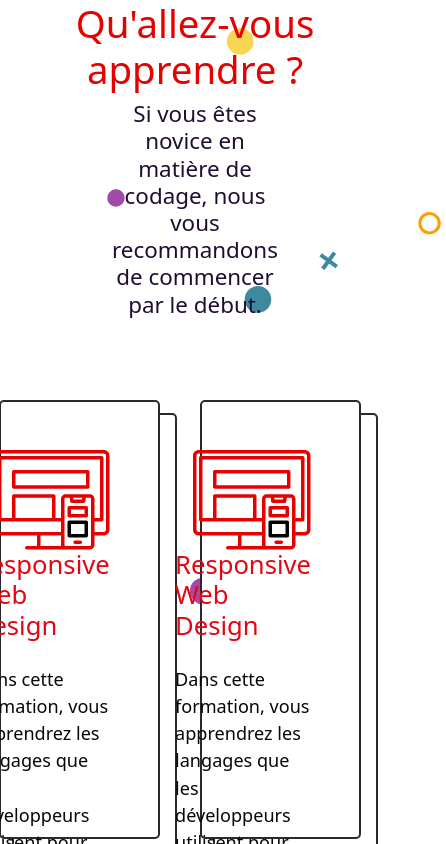
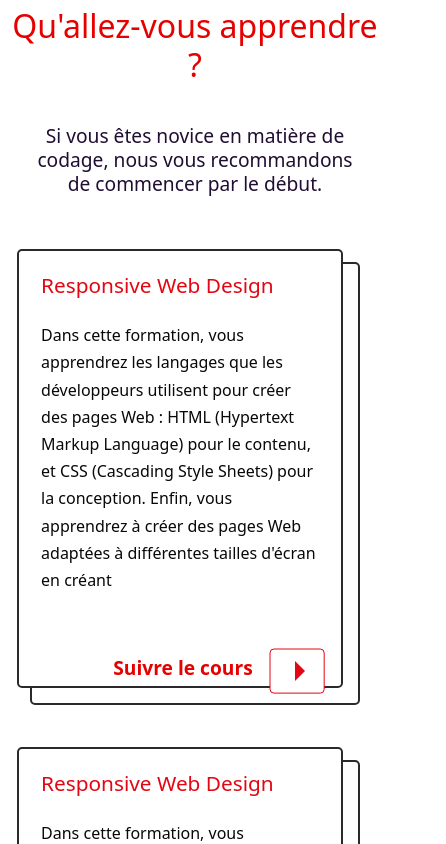
Before and after one commit to ExcaliburSims/landing, a React (Create React App) app: page / in a window 390 px wide. Shown: the top 844 px of the page, 446 px wide, since content can reach past the window. Built offline with nearby package versions, Linux system fonts and the light colour scheme.

Commit message:
feat: add section responsive

```diff
--- a/src/components/Card-formation.css
+++ b/src/components/Card-formation.css
@@ -11,6 +11,7 @@
   width: 100%;
   border: solid #2b292b 2px;
   border-radius: 5px;
+  padding: 4rem !important;
   background-color: rgb(255, 255, 255);
   color: rgb(8, 8, 8);
   position: relative;
@@ -31,3 +32,69 @@
   font-size: 1.25rem;
   line-height: 1.5rem;
 }
+
+/* Responsive */
+
+@media screen and (min-width: 2560px) {
+  .overlay {
+    height: 60%;
+    width: 45%;
+    margin: 2%;
+  }
+}
+
+@media screen and (max-width: 768px) {
+  .overlay {
+    height: 70%;
+    width: 90%;
+    margin-top: 5% !important;
+  }
+  .square {
+    padding: 4rem !important;
+  }
+  .card-link {
+    font-size: 1.2rem;
+    text-align: right !important;
+    padding-bottom: 10px !important;
+    font-weight: 600;
+  }
+  .link-container {
+    padding-top: 0 !important;
+  }
+}
+
+@media screen and (max-width: 576px) {
+  .overlay {
+    width: 90%;
+    margin-bottom: 10%;
+  }
+  .square {
+    padding: 1rem !important;
+  }
+  .card-content {
+    padding: 2% !important;
+  }
+
+  .card-icon {
+    width: 20%;
+    height: 20%;
+    position: absolute;
+    display: none;
+  }
+  .card-title {
+    font-size: 1.3rem;
+  }
+  .card-text {
+    font-size: 1rem;
+    line-height: 1.7rem;
+  }
+  .card-link {
+    font-size: 1.2rem;
+    text-align: right !important;
+    padding-bottom: 10px !important;
+    font-weight: 600;
+  }
+  .link-container {
+    padding-top: 0 !important;
+  }
+}
--- a/src/components/Card-formation.tsx
+++ b/src/components/Card-formation.tsx
@@ -5,11 +5,13 @@ import PlayIcon from "./assets/svg/play.svg";
 const Card = () => {
   return (
     <div className="overlay">
-      <div className="square">
-        <div className="d-flex align-items-end flex-column pt-5 pb-4 pe-5 ps-5">
-          <img src={LaptopIcon} alt="Laptop icon" />
+      <div className="square ">
+        <div className="d-flex align-items-end flex-column card-content">
+          <div className="icon-container">
+            <img src={LaptopIcon} alt="Laptop icon" className="card-icon" />
+          </div>
           <div>
-            <h2 className="w-50 card-title">Responsive Web Design</h2>
+            <h2 className=" card-title">Responsive Web Design</h2>
             <p className="mt-4 card-text">
               Dans cette formation, vous apprendrez les langages que les
               développeurs utilisent pour créer des pages Web : HTML (Hypertext
@@ -19,9 +21,9 @@ const Card = () => {
             </p>
           </div>
         </div>
-        <div className="d-flex align-items-end justify-content-end flex-row pe-5">
+        <div className="text-end pt-5 link-container">
           <span className="card-link pe-3">Suivre le cours</span>
-          <img src={PlayIcon} alt="Laptop icon" />
+          <img src={PlayIcon} alt="Laptop icon" className="play" />
         </div>
       </div>
     </div>
--- a/src/components/Section-formation.css
+++ b/src/components/Section-formation.css
@@ -4,6 +4,7 @@
 .title {
   color: #e60000;
   font-size: 2.4rem;
+  padding-top: 5%;
 }
 .subtitle {
   max-width: 50%;
@@ -12,13 +13,72 @@
   color: #200e32;
   line-height: 1.7rem;
 }
+.card-container {
+  display: flex;
+  flex-direction: row;
+  justify-content: space-between;
+  align-items: center;
+}
 .stars-top {
+  width: 25%;
+  height: 30%;
   position: absolute;
   z-index: -10;
 }
 .stars-bottom {
+  width: 25%;
+  height: 30%;
   position: absolute;
   right: 0%;
-  top: 45%;
+  top: 60%;
   z-index: -10;
 }
+
+/* Responsive */
+
+@media screen and (max-width: 576px) {
+  .title {
+    font-size: 2rem;
+    padding-top: 2%;
+  }
+  .subtitle {
+    max-width: 100%;
+    margin: 0 auto;
+    font-size: 1.2rem;
+    line-height: 1.5rem;
+    padding: 2rem 0 3rem 0;
+  }
+  .stars-bottom {
+    display: none;
+  }
+  .stars-top {
+    display: none;
+  }
+  .card-container {
+    flex-direction: column;
+    justify-content: space-between;
+    align-items: center;
+  }
+}
+
+@media screen and (max-width: 768px) {
+  .subtitle {
+    max-width: 90%;
+  }
+  .card-container {
+    flex-direction: column;
+    justify-content: space-between;
+    align-items: center;
+  }
+}
+
+@media screen and (min-width: 2560px) {
+  .title {
+    font-size: 5rem;
+  }
+  .subtitle {
+    max-width: 100%;
+    font-size: 3rem;
+    line-height: 3.5rem;
+  }
+}
--- a/src/components/Section-formation.tsx
+++ b/src/components/Section-formation.tsx
@@ -7,7 +7,7 @@ const Section = () => {
   return (
     <div className="section">
       <img src={Startop} alt="stars" className="stars-top" />
-      <div className="container h-100 d-flex flex-column justify-content-around h-25">
+      <div className="container h-100 d-flex flex-column justify-content-around">
         <div>
           <h2 className="text-center title">Qu'allez-vous apprendre ?</h2>
           <p className="text-center subtitle">
@@ -15,7 +15,7 @@ const Section = () => {
             commencer par le début.
           </p>
         </div>
-        <div className="d-flex flex-row justify-content-between align-items-center h-75">
+        <div className="h-75 card-container">
           <Card />
           <Card />
         </div>
```
